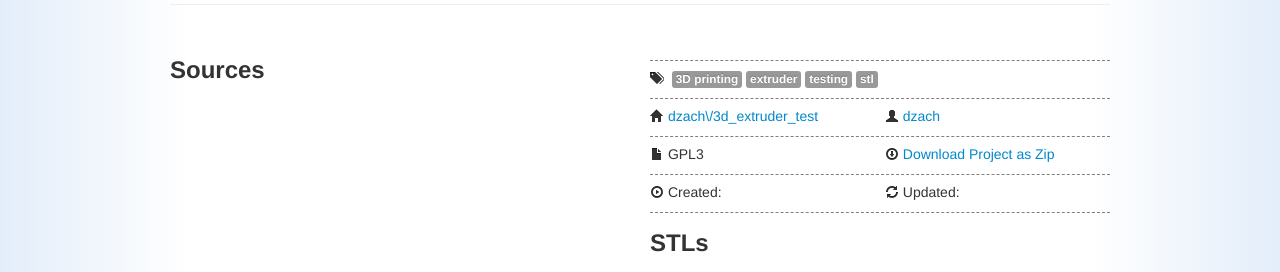
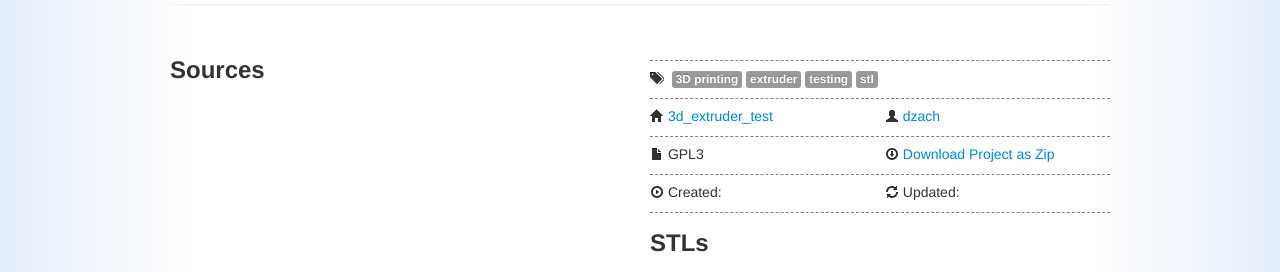
Before and after one commit to dzach/3d_extruder_test, a Jekyll site: the page built from index.md, in a window 1280 px wide. Shown: the part 147-419 px from the top of the page. Built offline with Jekyll 4.4.1, drawn with Linux system fonts in a browser that asks for light colours; nearby versions of some CDN libraries.

Commit message:
Update _config.yml

```diff
--- a/_config.yml
+++ b/_config.yml
@@ -15,7 +15,7 @@ githubiverse:
     github:
         base: https://github.com/
         user: dzach
-        repository: dzach\/3d_extruder_test
+        repository: 3d_extruder_test
         branch: master
 
     ## The names of directories where any images, source and stl files associated with the project can be found.
```
